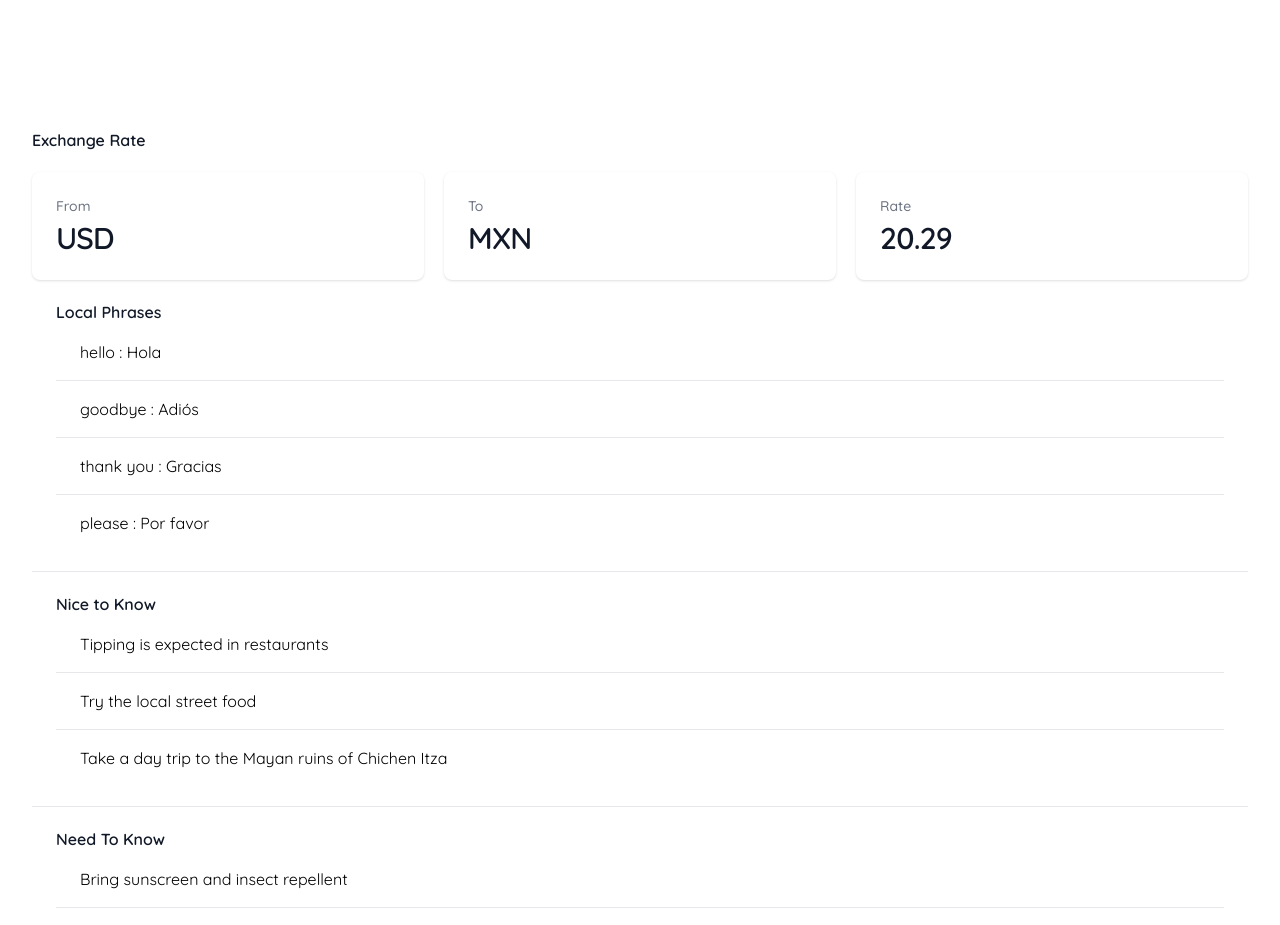
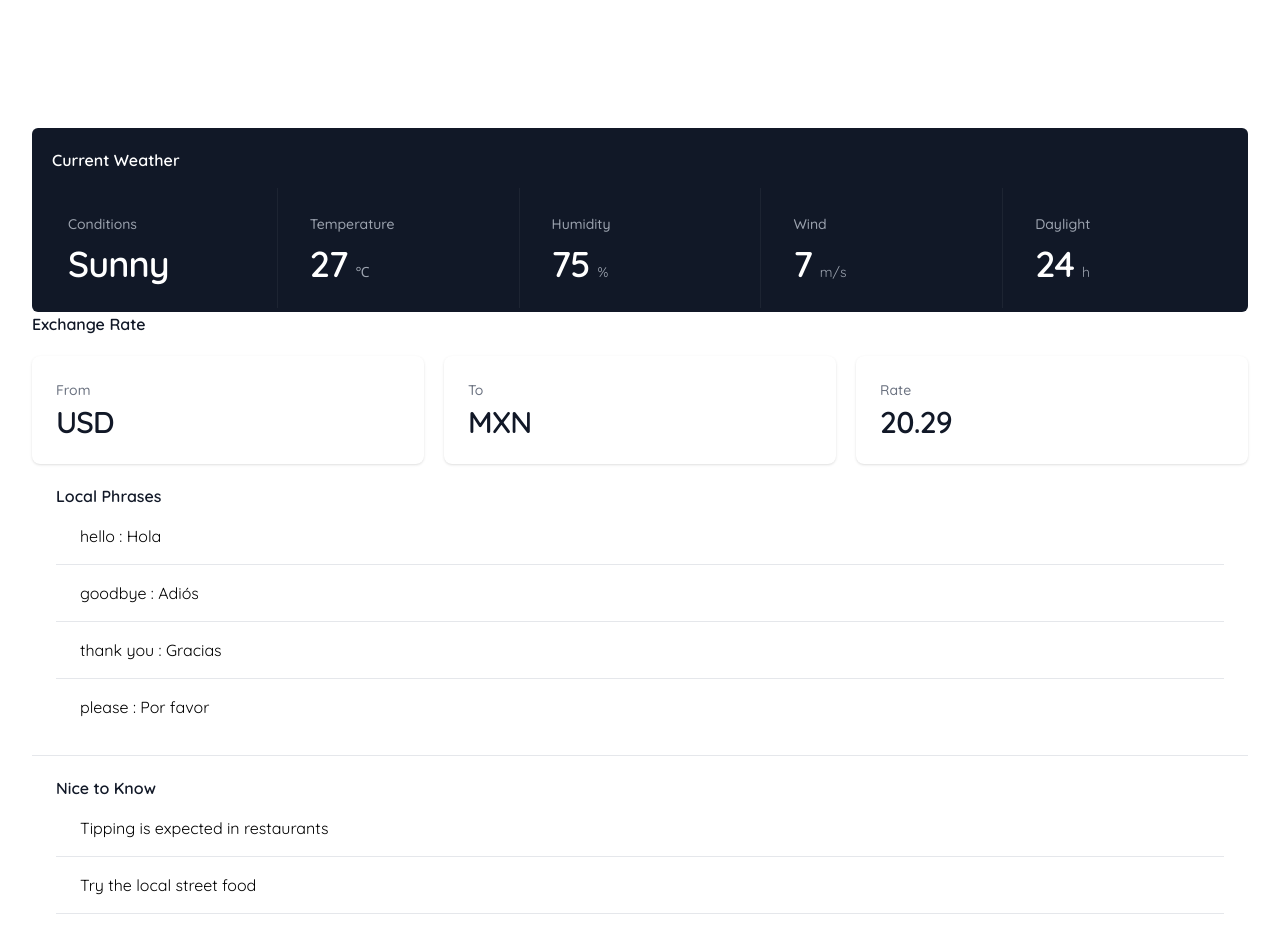
Before and after one commit to jv-devs/travelai, a Next.js app: page /home/planner in a window 1280 px wide. Shown: the part 840-1765 px from the top of the page. Built offline with nearby package versions, Linux system fonts and the light colour scheme; no server answers; sample sign-in values are in the browser's storage.

Commit message:
implement current weather feature

```diff
--- a/app/home/dreamer/page.tsx
+++ b/app/home/dreamer/page.tsx
@@ -13,6 +13,7 @@ import store from '@/app/store'
 import Link from 'next/link'
 import { motion } from 'framer-motion'
 import { fade } from '@/lib/animations'
+import getCurrentWeather from '@/lib/getCurrentWeather'
 
 function classNames(...classes: string[]) {
   return classes.filter(Boolean).join(' ')
@@ -58,10 +59,16 @@ export default function Dreamer() {
     }
     console.log({ userChoice })
 
+    // promise.all!!!
     const data = await getVacationLocationData(userChoice)
     console.log('data', data)
-
-    store.dispatch(updateField(data))
+    const currentWeather = await getCurrentWeather(userChoice.destination)
+    console.log('currentWeather', currentWeather)
+    const vacationData = {
+      ...data,
+      currentWeather,
+    }
+    store.dispatch(updateField(vacationData))
     router.push('/home/planner')
   }
 
--- a/app/home/planner/components/LocalDetails.tsx
+++ b/app/home/planner/components/LocalDetails.tsx
@@ -4,11 +4,13 @@ import NiceToKnow from './localDetails/NiceToKnow'
 import NeedToKnow from './localDetails/NeedToKnow'
 import Weather from './localDetails/Weather'
 import FunFacts from './localDetails/FunFacts'
+import CurrentWeather from './localDetails/CurrentWeather'
 
 export default function LocalDetails() {
   return (
     <section className="mx-auto max-w-7xl px-6 lg:px-8">
       <Weather />
+      <CurrentWeather />
       <ExchangeRate />
       <LocalPhrases />
       <NiceToKnow />
--- a/app/home/planner/components/localDetails/CurrentWeather.tsx
+++ b/app/home/planner/components/localDetails/CurrentWeather.tsx
@@ -0,0 +1,44 @@
+import { useSelector } from 'react-redux'
+import { RootState } from '@/app/store'
+
+export default function CurrentWeather() {
+  const { temp, conditions, humidity, wind, daylightHours } = useSelector(
+    (state: RootState) => state.vacation.currentWeather
+  )
+  const stats = [
+    { name: 'Conditions', value: conditions },
+    { name: 'Temperature', value: temp, unit: '℃' },
+    { name: 'Humidity', value: humidity, unit: '%' },
+    { name: 'Wind', value: wind, unit: 'm/s' },
+    { name: 'Daylight', value: daylightHours, unit: 'h' },
+  ]
+  return (
+    <div className="rounded-md bg-gray-900 p-1">
+      <div className="mx-auto max-w-7xl">
+        <h3 className="p-4 text-base font-semibold leading-6 text-white">
+          Current Weather
+        </h3>
+        <div className="grid grid-cols-1 gap-px bg-white/5 sm:grid-cols-2 lg:grid-cols-5">
+          {stats.map((stat) => (
+            <div
+              key={stat.name}
+              className="bg-gray-900 px-4 py-6 sm:px-6 lg:px-8"
+            >
+              <p className="text-sm font-medium leading-6 text-gray-400">
+                {stat.name}
+              </p>
+              <p className="mt-2 flex items-baseline gap-x-2">
+                <span className="text-4xl font-semibold tracking-tight text-white">
+                  {stat.value}
+                </span>
+                {stat.unit ? (
+                  <span className="text-sm text-gray-400">{stat.unit}</span>
+                ) : null}
+              </p>
+            </div>
+          ))}
+        </div>
+      </div>
+    </div>
+  )
+}
--- a/app/store/vacationSlice.ts
+++ b/app/store/vacationSlice.ts
@@ -5,6 +5,14 @@ interface Weather {
   temperature: string
   conditions: string
   humidity: string
+}
+
+interface CurrentWeather {
+  temp: number
+  conditions: string
+  humidity: number
+  wind: number
+  daylightHours: string
 }
 
 interface ExchangeRate {
@@ -24,6 +32,7 @@ interface VacationState {
   travelSeason: string
   vacationType: string
   weather: Weather
+  currentWeather: CurrentWeather
   exchangeRate: ExchangeRate
   needToKnow: string[]
   niceToKnow: string[]
@@ -44,6 +53,13 @@ const initialState: VacationState = {
     temperature: '27°C',
     conditions: 'Sunny',
     humidity: '75%',
+  },
+  currentWeather: {
+    temp: 27,
+    conditions: 'Sunny',
+    humidity: 75,
+    wind: 7,
+    daylightHours: "24",
   },
   exchangeRate: {
     from: 'USD',
--- /dev/null
+++ b/lib/getCurrentWeather.ts
@@ -0,0 +1,29 @@
+import axios from 'axios'
+import getDaylightHours from './getDaylightHours'
+
+export default async function getCurrentWeather(location: string) {
+  const res = await axios.get(`/api/weather`, {
+    params: {
+      location,
+    },
+  })
+
+  const rawData = res.data
+
+  const sunriseUnix = rawData.sunrise
+  const sunsetUnix = rawData.sunset
+  const daylightHours = getDaylightHours(sunriseUnix,sunsetUnix)
+  console.log('daylightHours type: ', typeof daylightHours);
+
+
+  const currentWeather = {
+    ...rawData,
+    daylightHours
+  }
+  delete currentWeather.sunrise
+  delete currentWeather.sunset
+
+  console.log('CURRENT WEATHER: ', currentWeather);
+
+  return currentWeather
+}
```
Also changed, not shown: lib/getDaylightHours.ts (added, +10 -0 lines).
